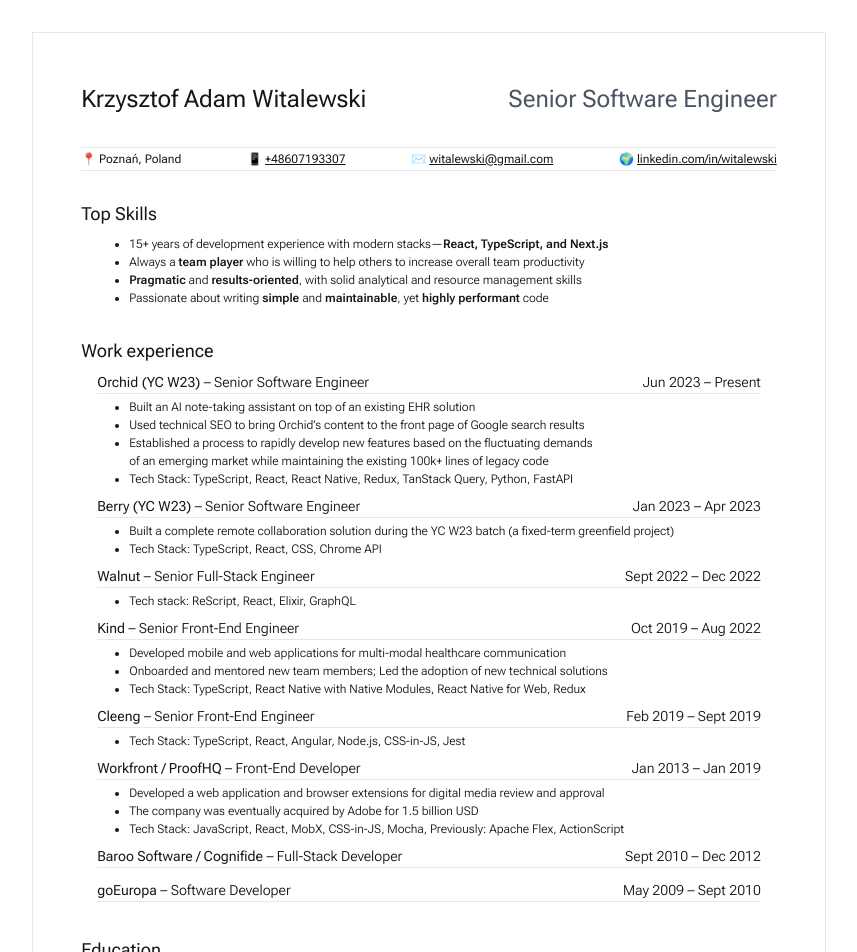
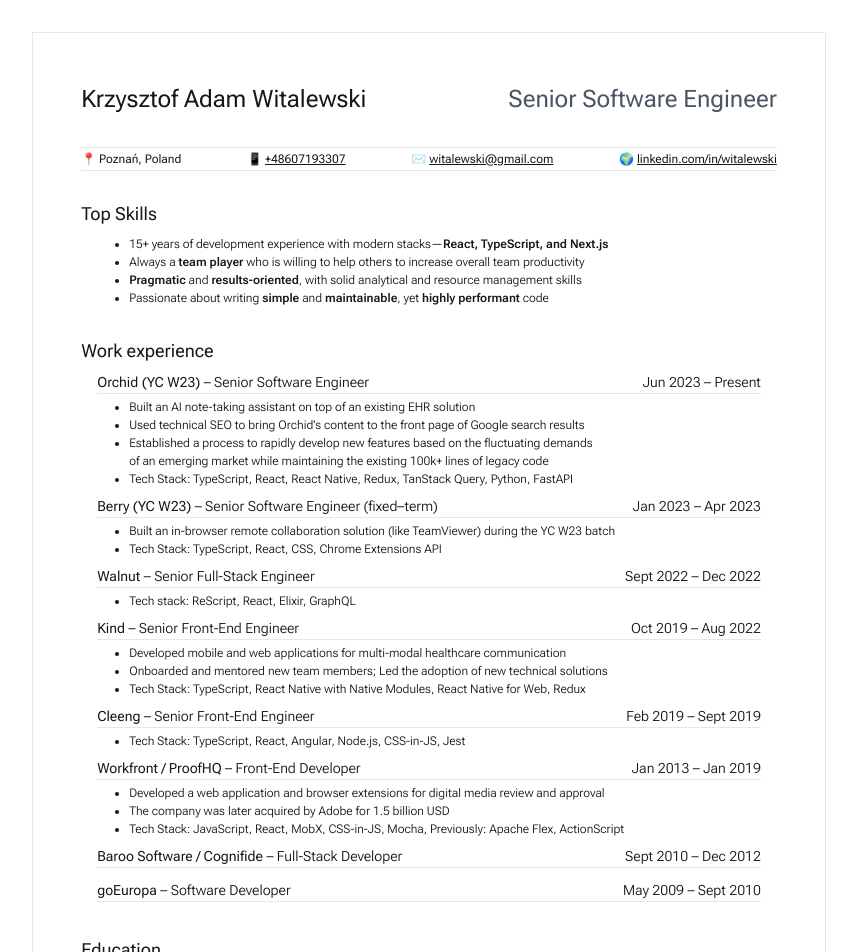
Before and after one commit to witalewski/cv, a Next.js app: page /cv/ in a window 1280 px wide. Shown: the top 952 px of the page, without its empty margins (211-1068 px from the left). Built offline with nearby package versions, Linux system fonts and the light colour scheme.

Commit message:
improve berry and workfront descriptions

```diff
--- a/src/app/page.tsx
+++ b/src/app/page.tsx
@@ -93,17 +93,17 @@
           </Job>
           <Job
             company="Berry (YC W23)"
-            position="Senior Software Engineer"
+            position="Senior Software Engineer (fixed&ndash;term)"
             startDate={new Date("2023-01-01")}
             endDate={new Date("2023-04-01")}
           >
             <List>
               <ListItem>
-                Built a complete remote collaboration solution during the YC W23
-                batch (a fixed-term greenfield project)
+                Built an in-browser remote collaboration solution (like
+                TeamViewer) during the YC W23 batch
               </ListItem>
               <ListItem>
-                Tech Stack: TypeScript, React, CSS, Chrome API
+                Tech Stack: TypeScript, React, CSS, Chrome Extensions API
               </ListItem>
             </List>
           </Job>
@@ -162,7 +162,7 @@
                 media review and approval
               </ListItem>
               <ListItem>
-                The company was eventually acquired by Adobe for 1.5 billion USD
+                The company was later acquired by Adobe for 1.5 billion USD
               </ListItem>
               <ListItem>
                 Tech Stack: JavaScript, React, MobX, CSS-in-JS, Mocha,
```
